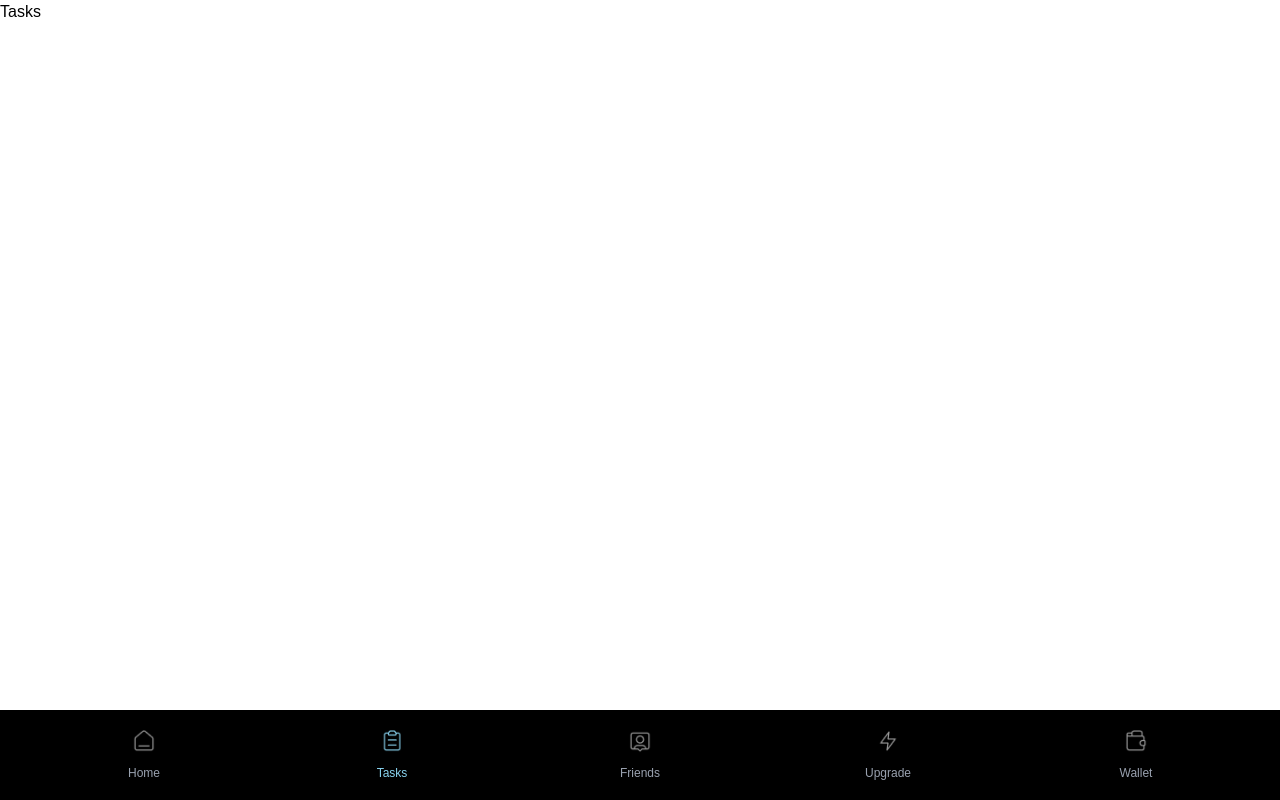
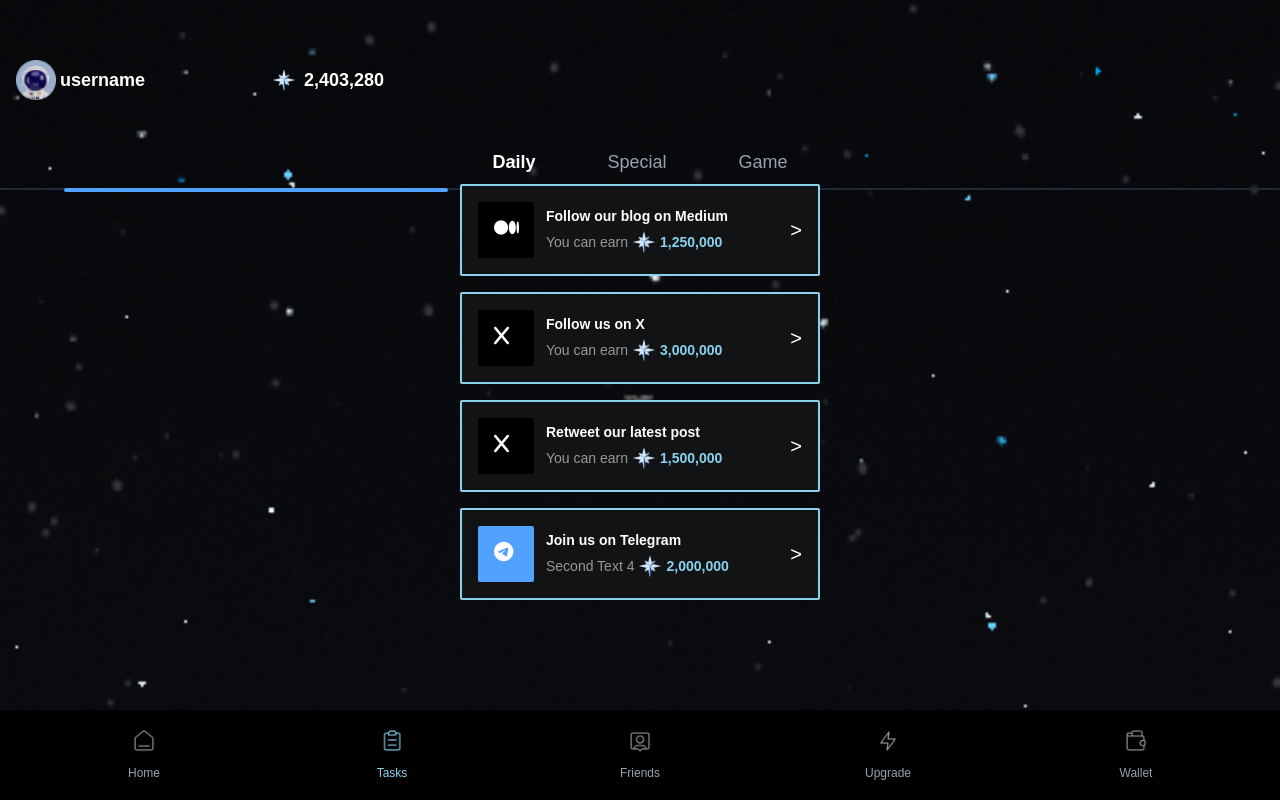
Before and after one commit to Star-rist/front-end, a React (Vite) app: page /tasks in a window 1280 px wide. Built offline with nearby package versions, Linux system fonts and the light colour scheme.

Commit message:
task page

```diff
--- a/package.json
+++ b/package.json
@@ -10,6 +10,7 @@
     "preview": "vite preview"
   },
   "dependencies": {
+    "@fortawesome/fontawesome-free": "^6.7.2",
     "@reduxjs/toolkit": "^2.5.1",
     "@tailwindcss/postcss": "^4.0.0",
     "prop-types": "^15.8.1",
--- a/src/App.jsx
+++ b/src/App.jsx
@@ -1,4 +1,5 @@
 import { useState } from "react";
+import "@fortawesome/fontawesome-free/css/all.min.css";
 import "./App.css";
 import {
   BrowserRouter as Router,
--- a/src/screens/Home.jsx
+++ b/src/screens/Home.jsx
@@ -50,11 +50,11 @@ function Home() {
           alt="profile Icon"
           className="w-10 h-10 object-cover mr-2"
         />
-        <p className="text-white font-light">username</p>
+        <p className="text-white text-lg font-bold">username</p>
       </div>
 
       {/* Container for the first image and text */}
-      <div className="absolute top-33 left-0 w-full h-full flex flex-col items-center justify-start z-10 pt-25">
+      <div className="absolute top-40 left-0 w-full h-full flex flex-col items-center justify-start z-10 pt-25">
         {/* First Image */}
         <div className="relative w-65 top-[-100px]">
           <img src={screen} alt="screen" className="w-full object-cover" />
@@ -74,7 +74,7 @@ function Home() {
       </div>
 
       {/* Image Below the First Image, Centered */}
-      <div className="absolute bottom-70 left-1/2 transform -translate-x-1/2">
+      <div className="absolute bottom-75 left-1/2 transform -translate-x-1/2">
         <img
           src={character} // Replace with your image source
           alt="character"
--- a/src/screens/Tasks.jsx
+++ b/src/screens/Tasks.jsx
@@ -1,9 +1,158 @@
-import React from 'react'
+import React, { useState } from "react";
+import homepageImage from "../assets/Splash/Frame 3.png";
+import animatedGif from "../assets/Splash/Star Effect.gif";
+import star from "../assets/Home/Star.png";
+import profileIcon from "../assets/Home/Profile Icon.png";
+
+const TaskBox = ({ iconLeft, points, text, secondText, imgAlt }) => (
+  <div className="flex items-center justify-between p-4 border-2 border-[#88D2EE] rounded-xs w-90 mx-auto bg-[#121315] mb-4">
+    {/* Left Icon */}
+    <div className="flex gap-4">
+      <div
+        className={`p-4 w-14 rounded-xs ${
+          iconLeft === "medium"
+            ? "bg-black"
+            : iconLeft === "x"
+            ? "bg-black"
+            : "bg-blue-400"
+        }`}
+      >
+        <i className={`fab fa-${iconLeft} text-white text-xl`} />
+      </div>
+    </div>
+
+    {/* Middle Text and Second Text with Image */}
+    <div className="flex flex-col flex-grow text-sm font-semibold text-white pl-3">
+      {/* First Text */}
+      <div>{text}</div>
+
+      {/* Second Text with Image */}
+      <div className="flex items-center gap-1 mt-1">
+        <div className="text-sm font-thin text-[#999999]">{secondText}</div>
+        {/* Image */}
+        <img
+          src={star}
+          alt={star}
+          className="w-6 h-6 object-cover rounded-full"
+        />
+        <div className="text-sm font-bold text-[#88D2EE]">{points}</div>
+      </div>
+    </div>
+
+    {/* Greater than sign on the right */}
+    <div className="text-xl text-white">&gt;</div>
+  </div>
+);
 
 function Tasks() {
+  const [activeTab, setActiveTab] = useState("Daily");
+
   return (
-    <div>Tasks</div>
-  )
+    <div className="container min-h-screen w-full bg-black flex flex-col justify-center items-center relative">
+      {/* Background Image */}
+      <img
+        src={homepageImage}
+        alt="Background"
+        className="absolute top-0 left-0 w-full h-full object-cover"
+      />
+
+      {/* Animated GIF Overlay */}
+      <img
+        src={animatedGif}
+        alt="Animation"
+        className="absolute w-full h-full object-cover opacity-100"
+      />
+
+      {/* Top Bar Container */}
+      <div className="absolute top-11 left-0 w-100 flex justify-between px-4 p-4 items-center">
+        {/* Image and Text at Top Left */}
+        <div className="flex items-center gap-1">
+          <img
+            src={profileIcon}
+            alt="profile Icon"
+            className="w-10 h-10 object-cover"
+          />
+          <p className="text-white text-lg font-bold">username</p>
+        </div>
+
+        {/* Second Text and Image at Top Right */}
+        <div className="flex items-center gap-2">
+          <img
+            src={star}
+            alt="star"
+            className="w-6 h-6 object-cover rounded-full"
+          />
+          <p className="text-lg font-bold text-white">2,403,280</p>
+        </div>
+      </div>
+
+      {/* Tabs Bar */}
+      <div className="absolute top-37 z-10 w-full flex flex-col items-center">
+        {/* Tabs */}
+        <div className="flex justify-center space-x-18 text-[#999999] font-light text-lg mb-2">
+          {["Daily", "Special", "Game"].map((tab) => (
+            <button
+              key={tab}
+              onClick={() => setActiveTab(tab)}
+              className={`relative pb-1 transition-all ${
+                activeTab === tab ? "font-bold text-white" : "text-gray-400"
+              }`}
+            >
+              {tab}
+            </button>
+          ))}
+        </div>
+
+        {/* Underline Effect */}
+        <div className="relative w-[100%] mx-auto h-0.5 bg-gray-800">
+          <div
+            className="absolute h-1 bg-blue-400 rounded-full transition-all duration-300"
+            style={{
+              width: "30%",
+              left:
+                activeTab === "Daily"
+                  ? "5%"
+                  : activeTab === "Special"
+                  ? "35%"
+                  : "65%",
+            }}
+          ></div>
+        </div>
+      </div>
+
+      {/* Task Boxes Container */}
+      <div className="relative z-10 flex flex-col items-center space-y-4">
+        <TaskBox
+          iconLeft="medium"
+          text="Follow our blog on Medium"
+          secondText="You can earn"
+          points="1,250,000"
+          imgAlt="star"
+        />
+        <TaskBox
+          iconLeft="x"
+          text="Follow us on X"
+          secondText="You can earn"
+          imgAlt="star"
+          points="3,000,000"
+        />
+        <TaskBox
+          iconLeft="x"
+          text="Retweet our latest post"
+          secondText="You can earn"
+          imgAlt="star"
+          points="1,500,000"
+        />
+        <TaskBox
+          iconLeft="telegram"
+          text="Join us on Telegram"
+          secondText="Second Text 4"
+          imgAlt="star"
+          points="2,000,000"
+        />
+      </div>
+    </div>
+  );
 }
 
-export default Tasks
+export default Tasks;
```
Also changed, not shown: 1 other file (tests, documents, lock files or other folders).
